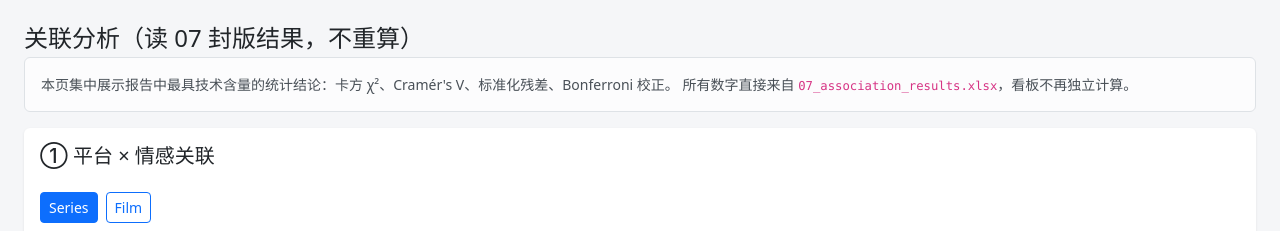
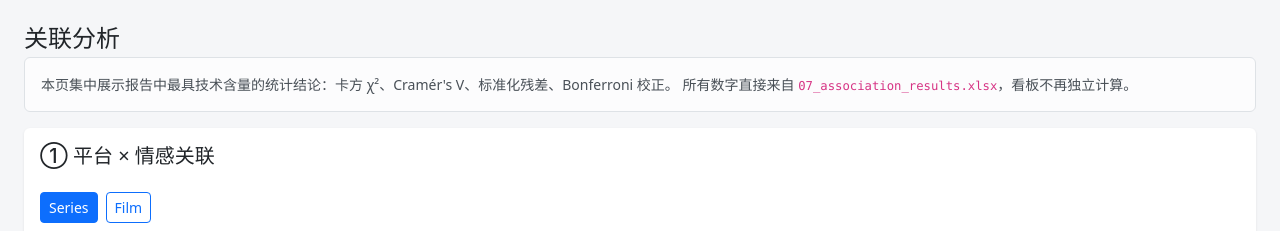
Before and after one commit to YunYiheng/chinese-anime-overseas-sentiment, a Flask app: page /association in a window 1280 px wide. Shown: the part 56-287 px from the top of the page. Run offline with Flask 3, Linux system fonts and the light colour scheme; data that the repository does not hold is empty; some libraries are stand-ins or nearby versions.

Commit message:
看板文字优化

```diff
--- a/dashboard/templates/association.html
+++ b/dashboard/templates/association.html
@@ -3,7 +3,7 @@
 {% block title %}Association · 国产动画海外舆情看板{% endblock %}
 
 {% block content %}
-<h4 class="mb-1">关联分析（读 07 封版结果，不重算）</h4>
+<h4 class="mb-1">关联分析</h4>
 <div class="alert alert-light border small mb-3">
   本页集中展示报告中最具技术含量的统计结论：卡方 χ²、Cramér's V、标准化残差、Bonferroni 校正。
   所有数字直接来自 <code>07_association_results.xlsx</code>，看板不再独立计算。
```
